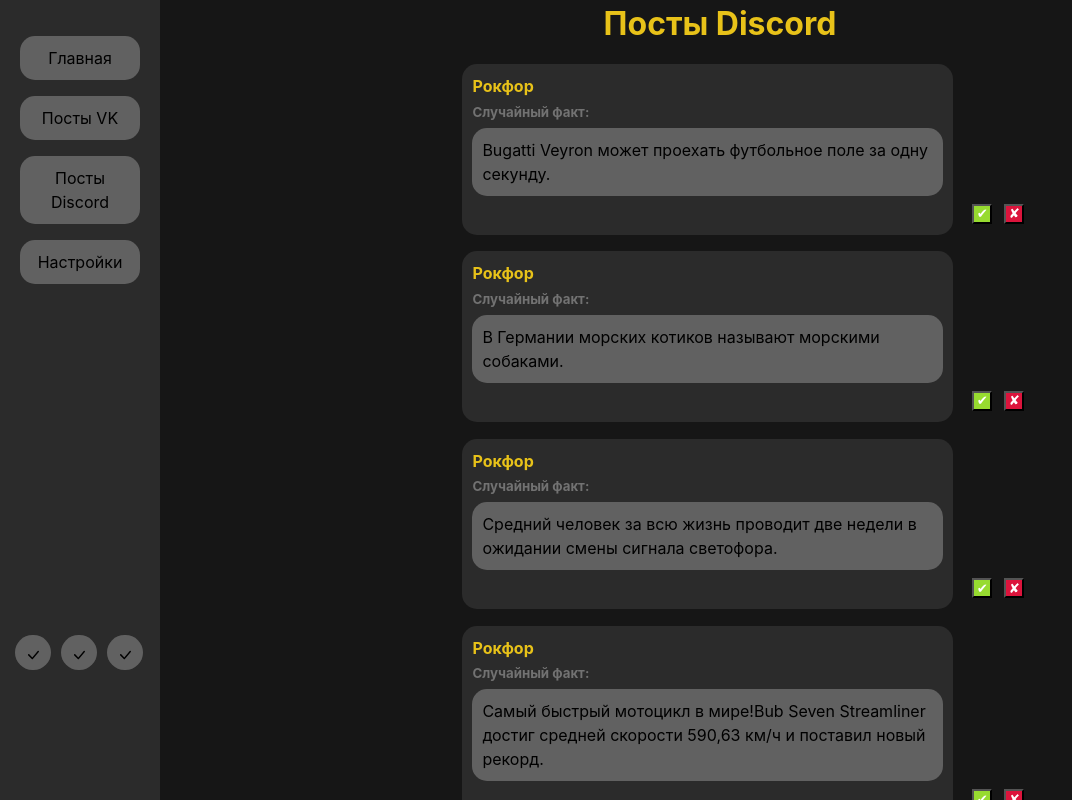
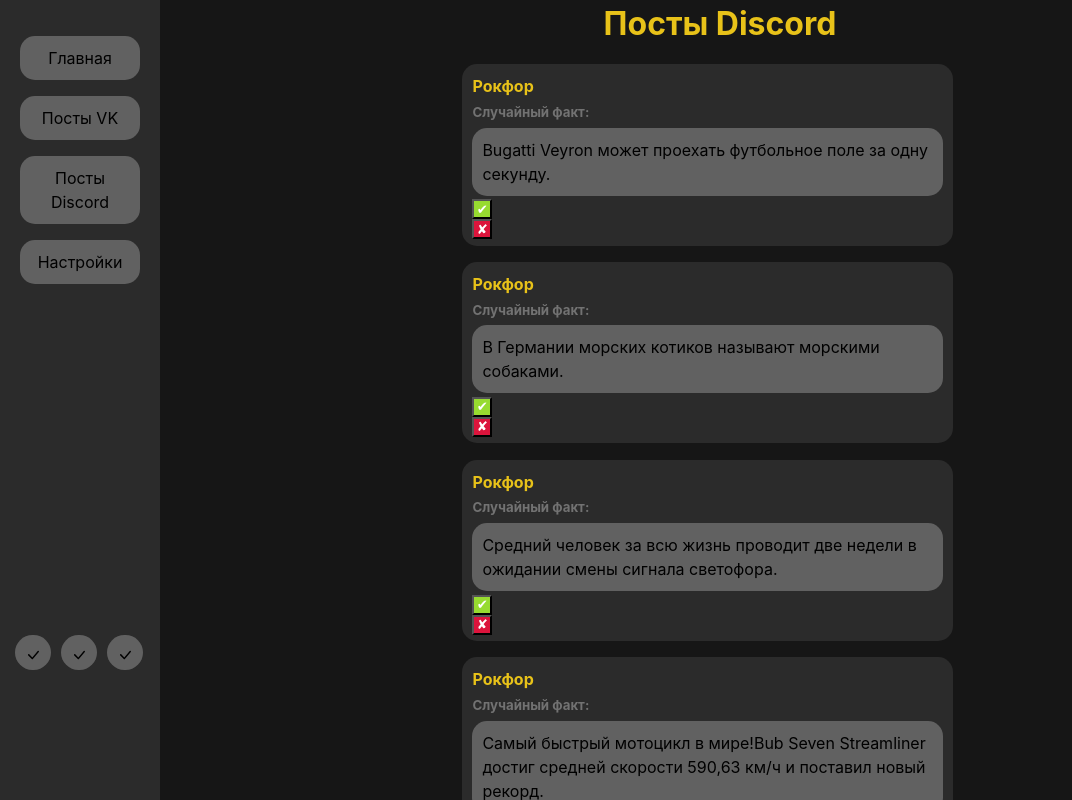
Before and after one commit to Leonid-Yakovlev63/Rockfor, a React (Create React App) app: page /postsDiscord in a window 1280 px wide. Shown: the top 800 px of the page, without its empty margins (0-1072 px from the left). Built offline with nearby package versions, Linux system fonts and the light colour scheme.

Commit message:
Vote component update

```diff
--- a/src/PostsDiscord/Posts/Post/Post.module.css
+++ b/src/PostsDiscord/Posts/Post/Post.module.css
@@ -25,10 +25,3 @@
 .content:hover{
     color: white;
 }
-.vote{
-    margin-left: 500px;
-    margin-top: 1%;
-    margin-bottom: 1%;
-    display: grid;
-    grid-template-columns: 2rem 2rem;
-}
```
